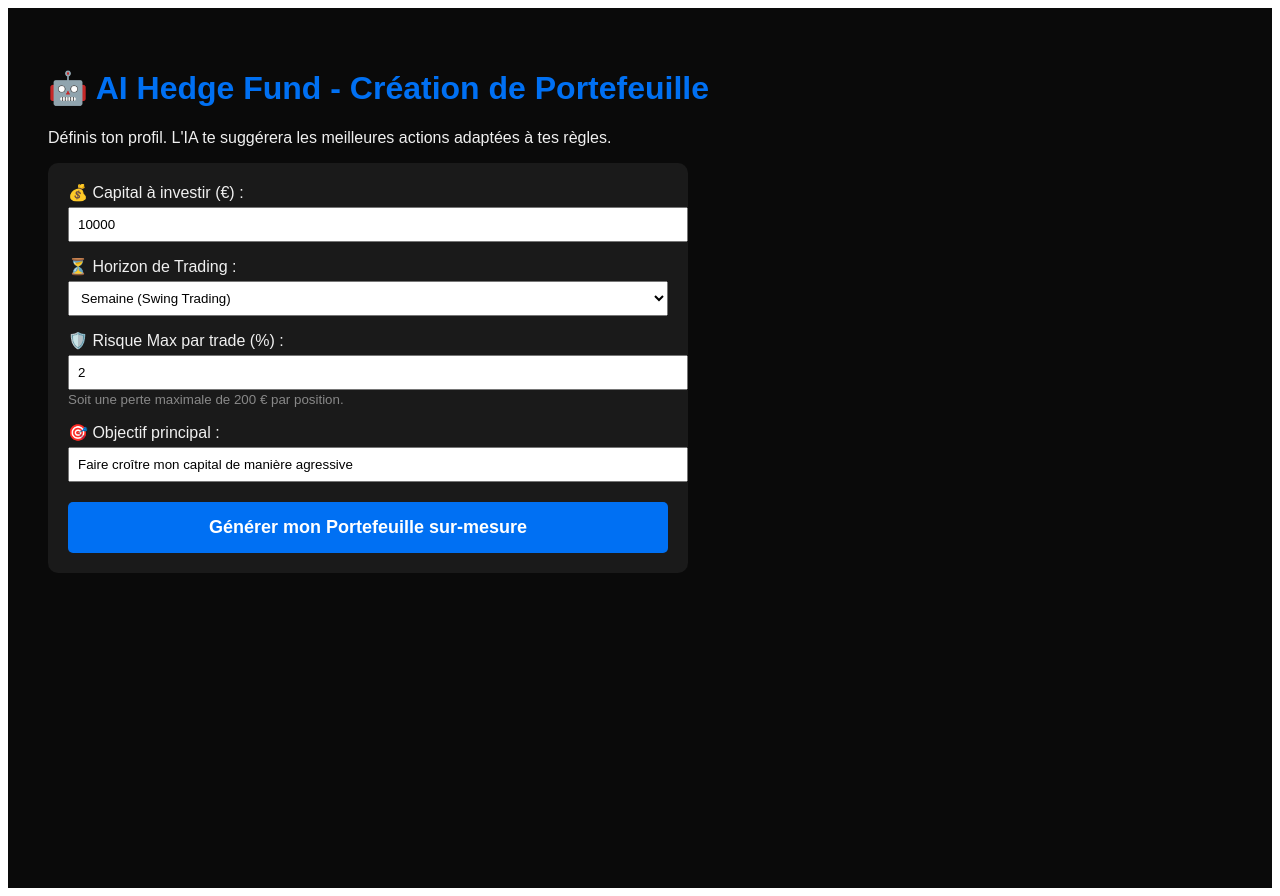
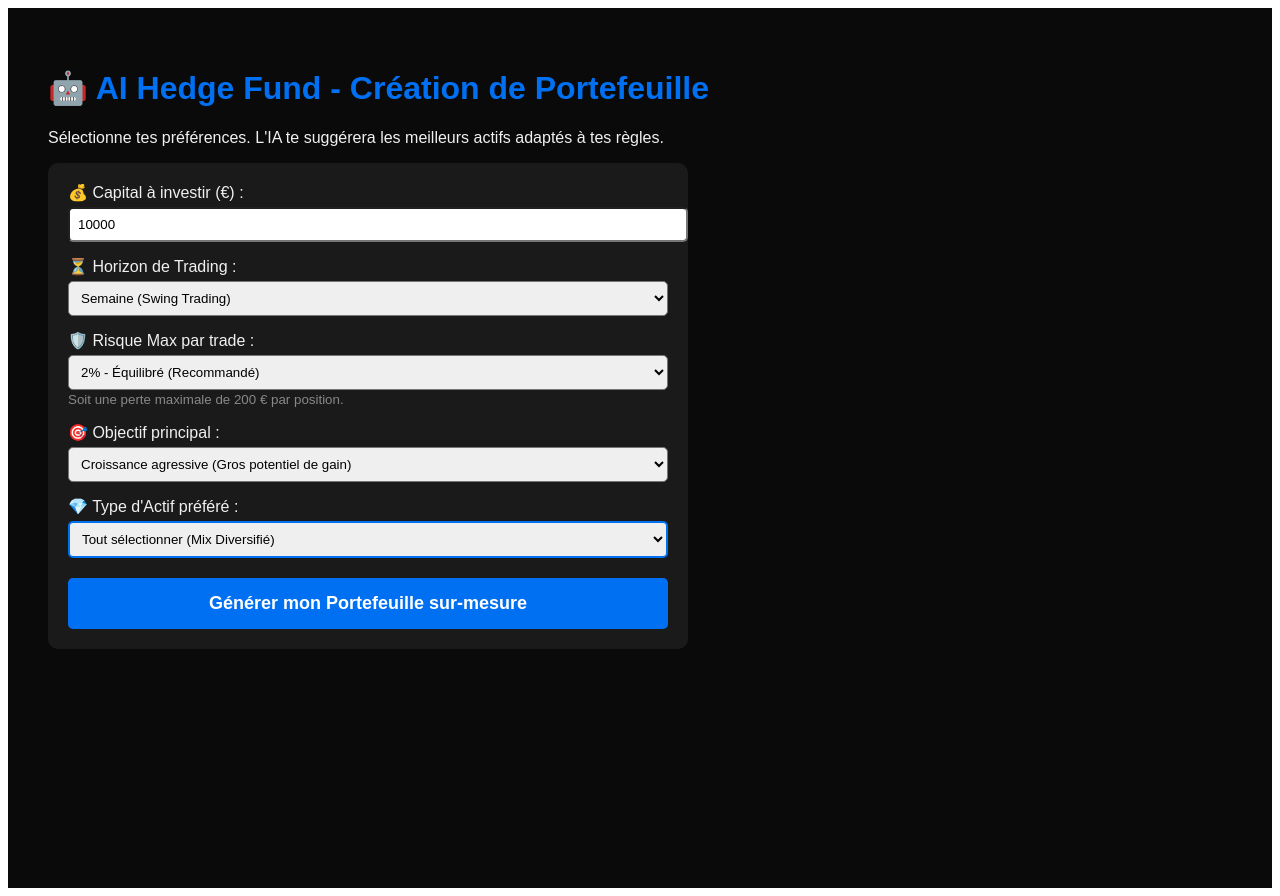
Before and after one commit to Cabatchao/ai-trader, a Next.js app: page / in a window 1280 px wide. Built offline with nearby package versions, Linux system fonts and the light colour scheme.

Commit message:
Update page.js

```diff
--- a/app/page.js
+++ b/app/page.js
@@ -2,24 +2,24 @@
 import { useState } from 'react';
 
 export default function Home() {
-  // Les mémoires de l'interface
   const [capital, setCapital] = useState(10000);
-  const [horizon, setHorizon] = useState('Semaine (Swing Trading)');
-  const [risque, setRisque] = useState(2);
-  const [objectif, setObjectif] = useState('Faire croître mon capital de manière agressive');
+  const[horizon, setHorizon] = useState('Semaine (Swing Trading)');
+  const [risque, setRisque] = useState('2');
+  const [objectif, setObjectif] = useState('Croissance agressive (Gros potentiel de gain)');
+  const [typeActif, setTypeActif] = useState('Tout sélectionner (Mix Diversifié)');
 
   const [result, setResult] = useState('');
   const [loading, setLoading] = useState(false);
 
   const lancerScreener = async () => {
     setLoading(true);
-    setResult("L'Agent Macro et l'Agent Quantitatif scannent le marché en fonction de ton profil... Patiente environ 10 secondes.");
+    setResult(`L'Agent recherche les meilleures opportunités en ${typeActif}... Patiente environ 10 secondes.`);
 
     try {
       const res = await fetch('/api/agent', {
         method: 'POST',
         headers: { 'Content-Type': 'application/json' },
-        body: JSON.stringify({ capital, horizon, risque, objectif })
+        body: JSON.stringify({ capital, horizon, risque, objectif, typeActif })
       });
       const data = await res.json();
       setResult(data.analyse || "Erreur lors de l'analyse.");
@@ -32,18 +32,18 @@ export default function Home() {
   return (
     <div style={{ padding: '40px', fontFamily: 'Arial', backgroundColor: '#0a0a0a', color: '#f0f0f0', minHeight: '100vh' }}>
       <h1 style={{ color: '#0070f3' }}>🤖 AI Hedge Fund - Création de Portefeuille</h1>
-      <p>Définis ton profil. L'IA te suggérera les meilleures actions adaptées à tes règles.</p>
+      <p>Sélectionne tes préférences. L'IA te suggérera les meilleurs actifs adaptés à tes règles.</p>
 
       <div style={{ backgroundColor: '#1a1a1a', padding: '20px', borderRadius: '10px', maxWidth: '600px', marginBottom: '30px' }}>
 
         <div style={{ marginBottom: '15px' }}>
           <label>💰 Capital à investir (€) : </label>
-          <input type="number" value={capital} onChange={(e) => setCapital(e.target.value)} style={{ padding: '8px', width: '100%', marginTop: '5px', color: 'black' }} />
+          <input type="number" value={capital} onChange={(e) => setCapital(e.target.value)} style={{ padding: '8px', width: '100%', marginTop: '5px', color: 'black', borderRadius: '5px' }} />
         </div>
 
         <div style={{ marginBottom: '15px' }}>
           <label>⏳ Horizon de Trading : </label>
-          <select value={horizon} onChange={(e) => setHorizon(e.target.value)} style={{ padding: '8px', width: '100%', marginTop: '5px', color: 'black' }}>
+          <select value={horizon} onChange={(e) => setHorizon(e.target.value)} style={{ padding: '8px', width: '100%', marginTop: '5px', color: 'black', borderRadius: '5px' }}>
             <option>Jour (Day Trading)</option>
             <option>Semaine (Swing Trading)</option>
             <option>Mois (Position Trading)</option>
@@ -52,14 +52,35 @@ export default function Home() {
         </div>
 
         <div style={{ marginBottom: '15px' }}>
-          <label>🛡️ Risque Max par trade (%) : </label>
-          <input type="number" value={risque} onChange={(e) => setRisque(e.target.value)} style={{ padding: '8px', width: '100%', marginTop: '5px', color: 'black' }} />
+          <label>🛡️ Risque Max par trade : </label>
+          <select value={risque} onChange={(e) => setRisque(e.target.value)} style={{ padding: '8px', width: '100%', marginTop: '5px', color: 'black', borderRadius: '5px' }}>
+            <option value="1">1% - Très Prudent (Institutionnel)</option>
+            <option value="2">2% - Équilibré (Recommandé)</option>
+            <option value="5">5% - Dynamique (Haut Risque)</option>
+            <option value="10">10% - Kamikaze (Spéculation extrême)</option>
+          </select>
           <small style={{ color: '#888' }}>Soit une perte maximale de {(capital * risque) / 100} € par position.</small>
         </div>
 
+        <div style={{ marginBottom: '15px' }}>
+          <label>🎯 Objectif principal : </label>
+          <select value={objectif} onChange={(e) => setObjectif(e.target.value)} style={{ padding: '8px', width: '100%', marginTop: '5px', color: 'black', borderRadius: '5px' }}>
+            <option>Croissance agressive (Gros potentiel de gain)</option>
+            <option>Rendement régulier (Dividendes & Sécurité)</option>
+            <option>Préservation du capital (Risque minimum)</option>
+            <option>Spéculation pure (Volatilité maximale)</option>
+          </select>
+        </div>
+
         <div style={{ marginBottom: '20px' }}>
-          <label>🎯 Objectif principal : </label>
-          <input type="text" value={objectif} onChange={(e) => setObjectif(e.target.value)} style={{ padding: '8px', width: '100%', marginTop: '5px', color: 'black' }} />
+          <label>💎 Type d'Actif préféré : </label>
+          <select value={typeActif} onChange={(e) => setTypeActif(e.target.value)} style={{ padding: '8px', width: '100%', marginTop: '5px', color: 'black', borderRadius: '5px', border: '2px solid #0070f3' }}>
+            <option>Tout sélectionner (Mix Diversifié)</option>
+            <option>Actions (Entreprises cotées en Bourse)</option>
+            <option>ETF (Fonds indiciels)</option>
+            <option>Cryptomonnaies (Bitcoin, Ethereum, etc.)</option>
+            <option>Matières Premières (Or, Pétrole, Argent, etc.)</option>
+          </select>
         </div>
 
         <button onClick={lancerScreener} disabled={loading} style={{ width: '100%', padding: '15px', fontSize: '18px', fontWeight: 'bold', cursor: 'pointer', backgroundColor: '#0070f3', color: 'white', border: 'none', borderRadius: '5px' }}>
```
